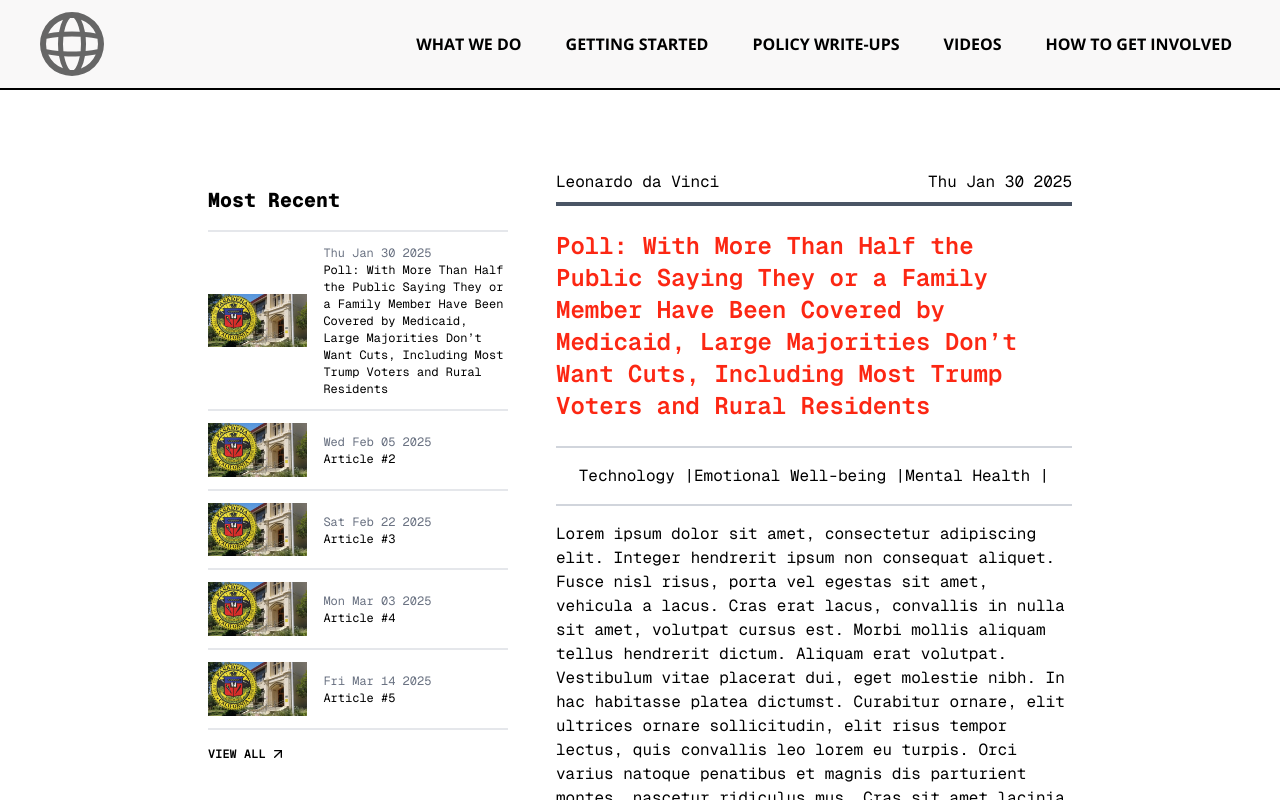
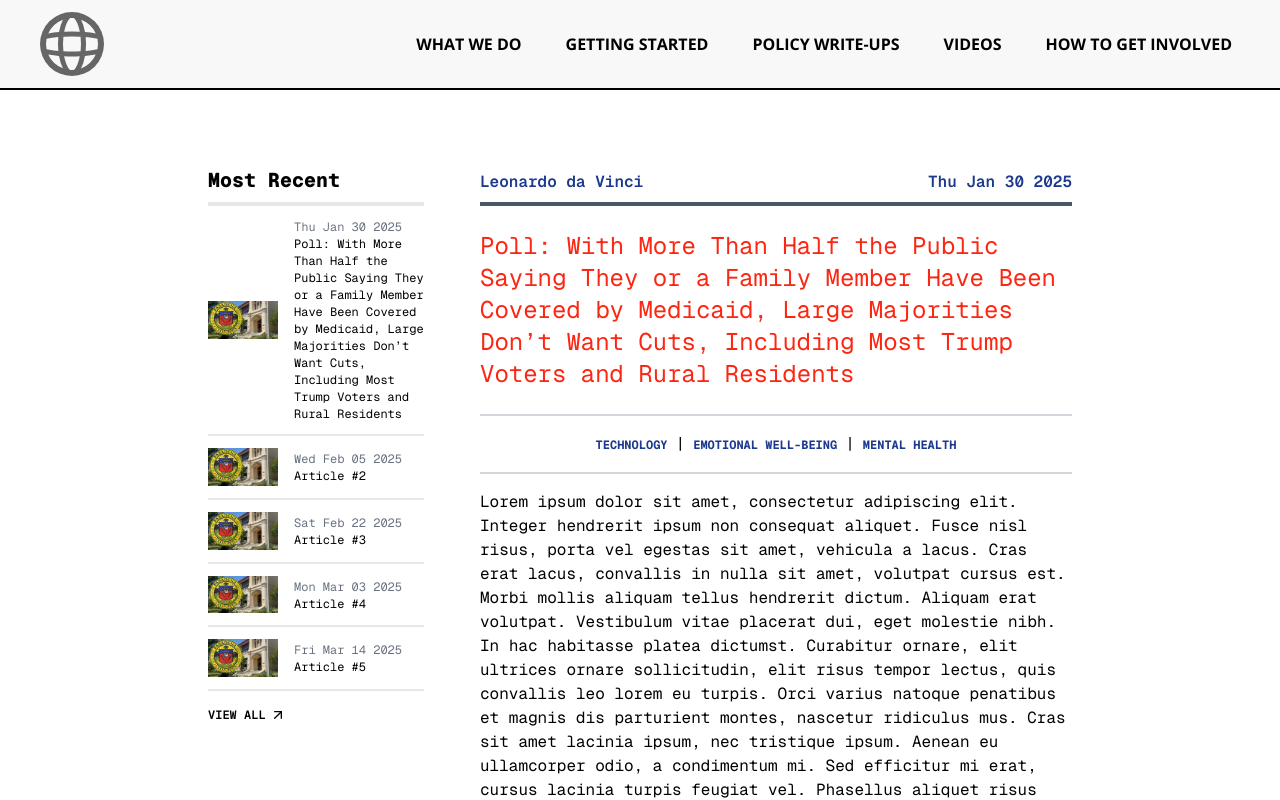
Before and after one commit to vtruo009/media-communication, a Next.js app: page /policy-write-ups/1 in a window 1280 px wide. Shown: the top 800 px of the page. Built offline with nearby package versions, Linux system fonts and the light colour scheme.

Commit message:
Overview skelenton done

```diff
--- a/app/(root)/policy-write-ups/[id]/layout.tsx
+++ b/app/(root)/policy-write-ups/[id]/layout.tsx
@@ -6,12 +6,12 @@ import { ArrowUpRight } from 'lucide-react';
 
 const OverviewLayout = ({ children }: { children: React.ReactNode }) => {
 	return (
-		<div className='flex flex-row w-full py-20 px-52 gap-x-12'>
+		<div className='flex flex-row w-full py-20 px-52 gap-x-14'>
 			<aside
 				id='most-recent'
-				className='hidden sm:w-[300px] h-auto sm:flex flex-col shrink-0'
+				className='sticky top-0 overflow-y-auto w-1/4 flex flex-col shrink-0 xs:hidden '
 			>
-				<h2 className='font-extrabold text-xl py-4 border-b-2 border-gray-200'>
+				<h2 className='leading-none font-extrabold text-xl pb-3 border-b-4 border-gray-200'>
 					Most Recent
 				</h2>
 				<ul className='mb-4'>
@@ -29,7 +29,7 @@ const OverviewLayout = ({ children }: { children: React.ReactNode }) => {
 					<ArrowUpRight className='w-4 h-4' />
 				</Link>
 			</aside>
-			<main>{children}</main>
+			<main className='w-3/4 min-h-screen overflow-y-auto'>{children}</main>
 		</div>
 	);
 };
--- a/app/(root)/policy-write-ups/[id]/page.tsx
+++ b/app/(root)/policy-write-ups/[id]/page.tsx
@@ -1,3 +1,4 @@
+import Categories from '@/components/Categories';
 import { writeups } from '@/lib/constants';
 
 // TODO: Create interface.ts
@@ -20,27 +21,22 @@ const Overview = async ({ params }: { params: Promise<{ id: string }> }) => {
 	const writeup = writeups.find((writeup) => writeup.id == Number(id));
 
 	return (
-		<div className=''>
-			<div className='flex justify-between mb-2'>
+		<>
+			<div className='flex justify-between mb-2 text-blue-900 font-semibold'>
 				<span>{writeup?.author}</span>
 				<span>{writeup?.published.toDateString()}</span>
 			</div>
 			<div className='flex flex-col'>
-				<h1 className='text-2xl text-[#FC2713] font-semibold border-t-4 border-gray-600 py-6'>
+				<h1 className='text-2xl text-[#FC2713] border-t-4 border-gray-600 py-6'>
 					{writeup?.title}
 				</h1>
 				<div className='text-center py-4 border-y-2 border-gray-300'>
-					{writeup?.categories.map((category) => (
-						// <Category category={category}/>
-						<span key={category} className='inline-block gap-2'>
-							{category} |
-						</span>
-					))}
+					<Categories categories={writeup?.categories ?? []} />
 				</div>
 				<p className='py-4'>{writeup?.bulletOverview}</p>
 				{/* contact component */}
 			</div>
-		</div>
+		</>
 	);
 };
 
--- a/components/WriteupCompact.tsx
+++ b/components/WriteupCompact.tsx
@@ -5,10 +5,7 @@ const WriteupCompact = (props: any) => {
 		<Link href={`${props.id}`}>
 			<div className='flex flex-row justify-center items-center overflow-y-auto gap-x-4 py-3 border-b-2 border-gray-200'>
 				<div className='w-[35%]'>
-					<img
-						src={props.thumbnail}
-						className='overflow-hidden w-full h-auto shrink-0'
-					/>
+					<img src={props.thumbnail} className='object-contain w-full h-auto' />
 				</div>
 				<div className='w-[65%] leading-none'>
 					<span className='text-xs text-gray-500'>
```
